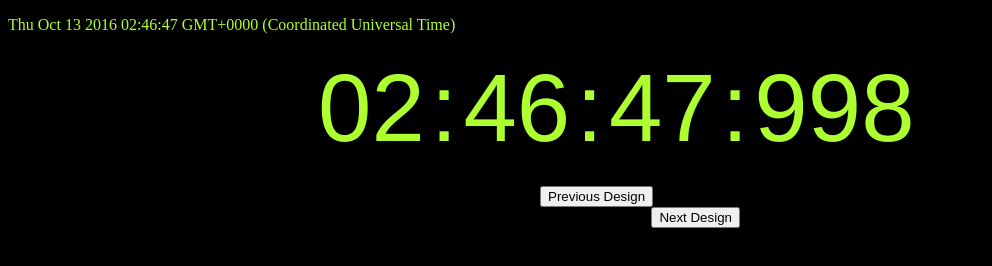
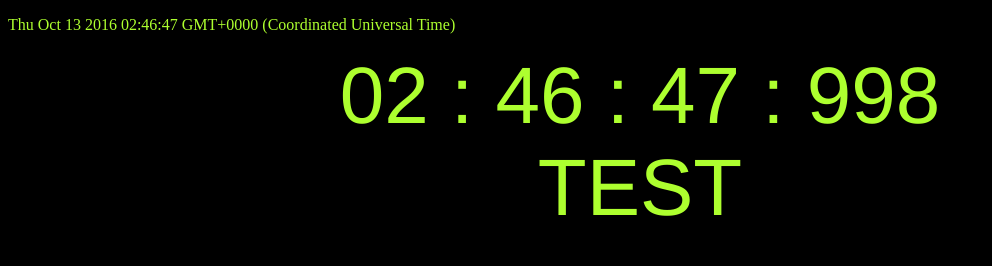
Before and after one commit to JamesScript7/clock-work, a plain HTML site: page index.html in a window 1280 px wide. Shown: the whole page, without its empty margins (0-992 px from the left). Drawn offline with Linux system fonts and the light colour scheme.

Commit message:
ampm conditionals

```diff
--- a/clock.js
+++ b/clock.js
@@ -8,15 +8,23 @@ function timer() {
 	var seconds = document.getElementById("seconds");
 	var milliseconds = document.getElementById("milliseconds");
 	var currentDate = document.getElementById("current-date");
+	var amPm = document.getElementById("amPm");
 
 	var time = {
 		"hours": date.getHours(),
 		"minutes": date.getMinutes(),
 		"seconds": date.getSeconds(),
-		"milliseconds": date.getMilliseconds()
+		"milliseconds": date.getMilliseconds(),
+		"amPm": "AM"
 	};
 
 	currentDate.innerHTML = date
+
+	if (time.hours > 12) {
+		time.hours -= 12
+		time.amPm = "PM"
+		amPm.innerHTML = time.amPm
+	}
 
 	hours.innerHTML = time.hours < 10 ? "0" + time.hours : time.hours
 	minutes.innerHTML = time.minutes < 10 ? "0" + time.minutes : time.minutes
--- a/index.html
+++ b/index.html
@@ -20,12 +20,14 @@
 		<span id="seconds">seconds</span>
 		<span>:</span>
 		<span id="milliseconds">milliseconds</span>
+		<span id="amPm">TEST</span>
 	</div>
 
-	<div class="nav">
+
+<!-- 	<div class="nav">
 		<button class="previous">Previous Design</button>
 		<button class="next">Next Design</button>
-	</div>
+	</div> -->
 
 
 
--- a/main.css
+++ b/main.css
@@ -4,8 +4,6 @@ body {
 
 span {
 	/*border: solid black 1px;*/
-	float: left;
-	padding: 3px;
 }
 
 .full-date {
@@ -16,9 +14,9 @@ span {
 #clock {
 	font-family: helvetica, sans-serif;
 	text-align: center;
-	font-size: 6em;
-	width: 650px;
-	margin: auto;
+	font-size: 5em;
+	width: 800px;
+	margin: 0 auto;
 	color: greenyellow;
 }
 
```
